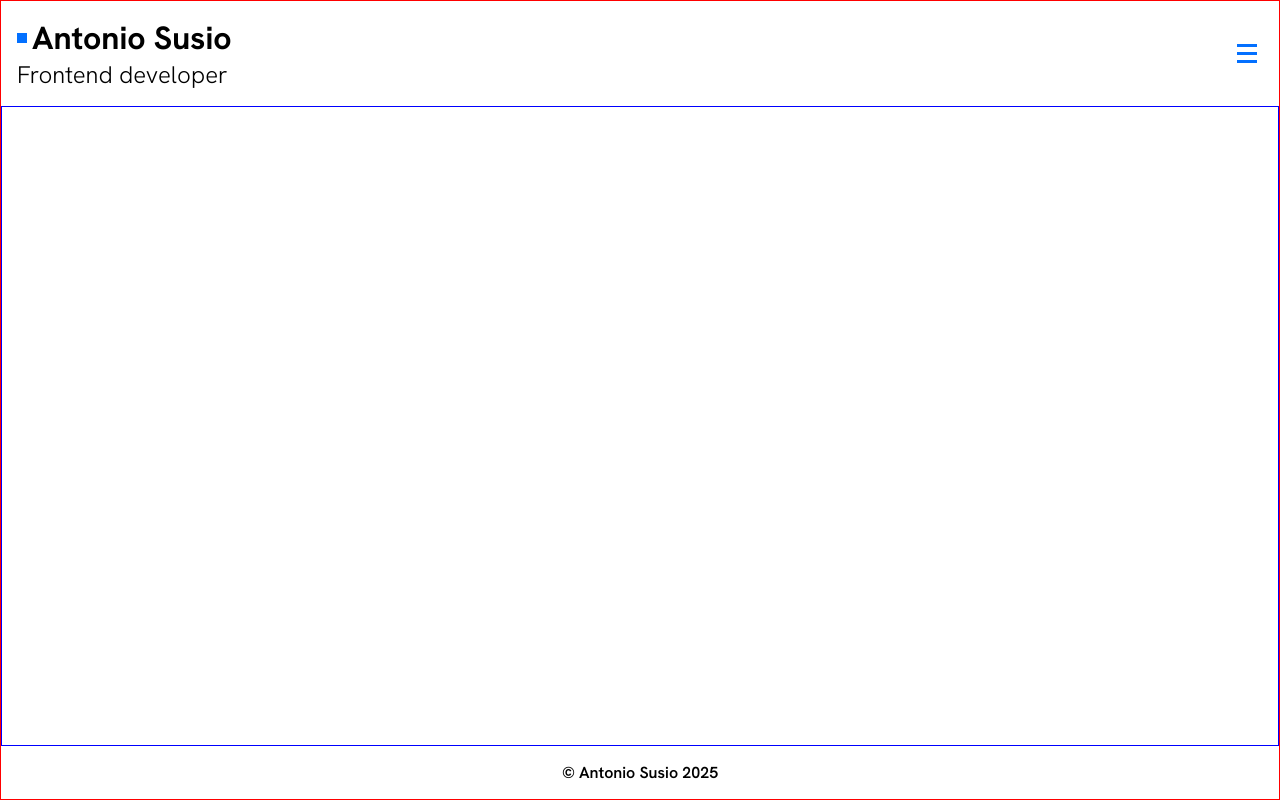
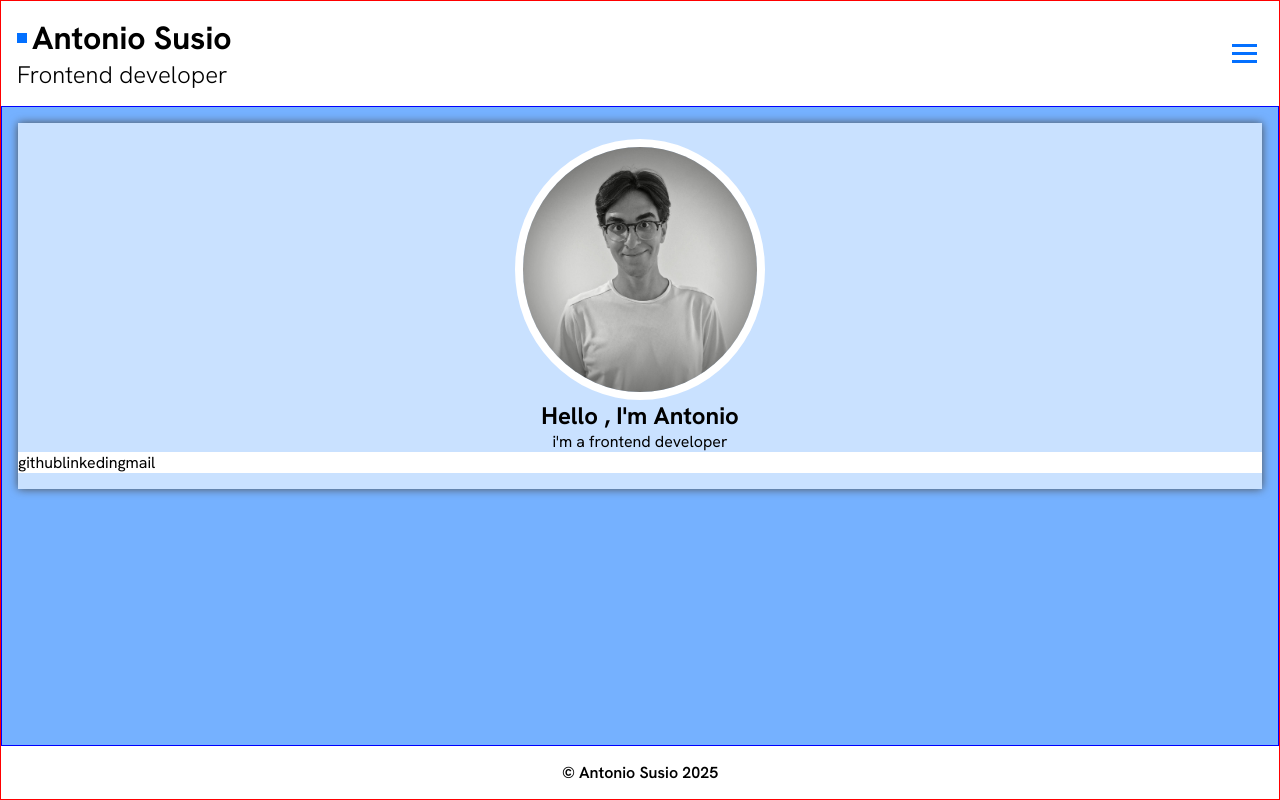
Before and after one commit to AntonioSusio/my-portfolio, a React (Vite) app: page / in a window 1280 px wide. Built offline with nearby package versions, Linux system fonts and the light colour scheme.

Commit message:
Started creating business card

```diff
--- a/src/App.tsx
+++ b/src/App.tsx
@@ -10,7 +10,7 @@ export default function App() {
     <BrowserRouter>
       <Routes>
         <Route path="/" element={<Layout />}>
-          <Route path="about" element={<About />} />
+          <Route index element={<About />} />
           <Route path="resume" element={<Resume />} />
           <Route path="projects" element={<Projects />} />
           <Route path="contact" element={<Contact />} />
--- a/src/components/Navbar.tsx
+++ b/src/components/Navbar.tsx
@@ -26,8 +26,7 @@ export default function Navbar({ menu, setMenu }: MenuProps) {
       <ul className="links-list flex flex-col">
         <li>
           <NavLink
-            end
-            to="about"
+            to="/"
             style={({ isActive }) => (isActive ? activeStyles : undefined)}
           >
             About Me
--- a/src/index.css
+++ b/src/index.css
@@ -47,17 +47,17 @@ p {
   margin: 0;
 }
 
+header,
+footer {
+  padding: 1rem;
+}
+
 .hamburger-menu-string-1,
 .hamburger-menu-string-2,
 .hamburger-menu-string-3 {
-  width: 20px;
+  background-color: var(--secondary-color);
+  width: 25px;
   height: 3px;
-  background-color: var(--secondary-color);
-}
-
-header,
-footer {
-  padding: 1rem;
 }
 
 button {
@@ -82,6 +82,12 @@ a {
   min-height: 100vh;
 }
 
+.main-section {
+  border: 1px solid blue;
+  flex: 1;
+  background-color: #75b1ff;
+}
+
 /* Header */
 .header {
   justify-content: space-between;
@@ -90,7 +96,7 @@ a {
 
 .heading-name {
   align-items: center;
-  gap: 5px;
+  gap: 0.3125rem;
 }
 
 .heading-name::before {
@@ -101,13 +107,8 @@ a {
   background-color: var(--secondary-color);
 }
 
-.main-section {
-  border: 1px solid blue;
-  flex: 1;
-}
-
 .open-menu-button {
-  gap: 5px;
+  gap: 0.3rem;
 }
 
 /* Menu */
@@ -143,6 +144,31 @@ a {
   transition: .2s ease-in-out;
 }
 
+/* About Section */
+.about-section {
+  padding: 1rem;
+  flex: 1;
+}
+
+.card-container {
+  padding: 1rem 0;
+  align-items: center;
+  background-color: #c9e1ff;
+  filter: drop-shadow(0 0 0.3rem #4e4e4e);
+}
+
+.card-image {
+  display: block;
+  width: 250px;
+  border-radius: 50%;
+  border: 8px solid var(--primary-color);
+}
+
+.social-container {
+  width: 100%;
+  background-color: var(--primary-color);
+}
+
 .footer {
   justify-content: center;
 }
--- a/src/pages/About.tsx
+++ b/src/pages/About.tsx
@@ -1,3 +1,22 @@
 export default function About() {
-  return <h1>About Page here</h1>;
+  return (
+    <section className="about-section">
+      <div className="card-container flex flex-col">
+        <img
+          className="card-image"
+          src="Antonio.jpg"
+          alt="Image of Antonio smiling and looking at the camera"
+        />
+
+        <h1>Hello , I'm Antonio</h1>
+        <p>i'm a frontend developer</p>
+
+        <div className="social-container flex">
+          <p>github</p>
+          <p>linkedin</p>
+          <p>gmail</p>
+        </div>
+      </div>
+    </section>
+  );
 }
```
Also changed, not shown: public/Antonio.jpg (added).
